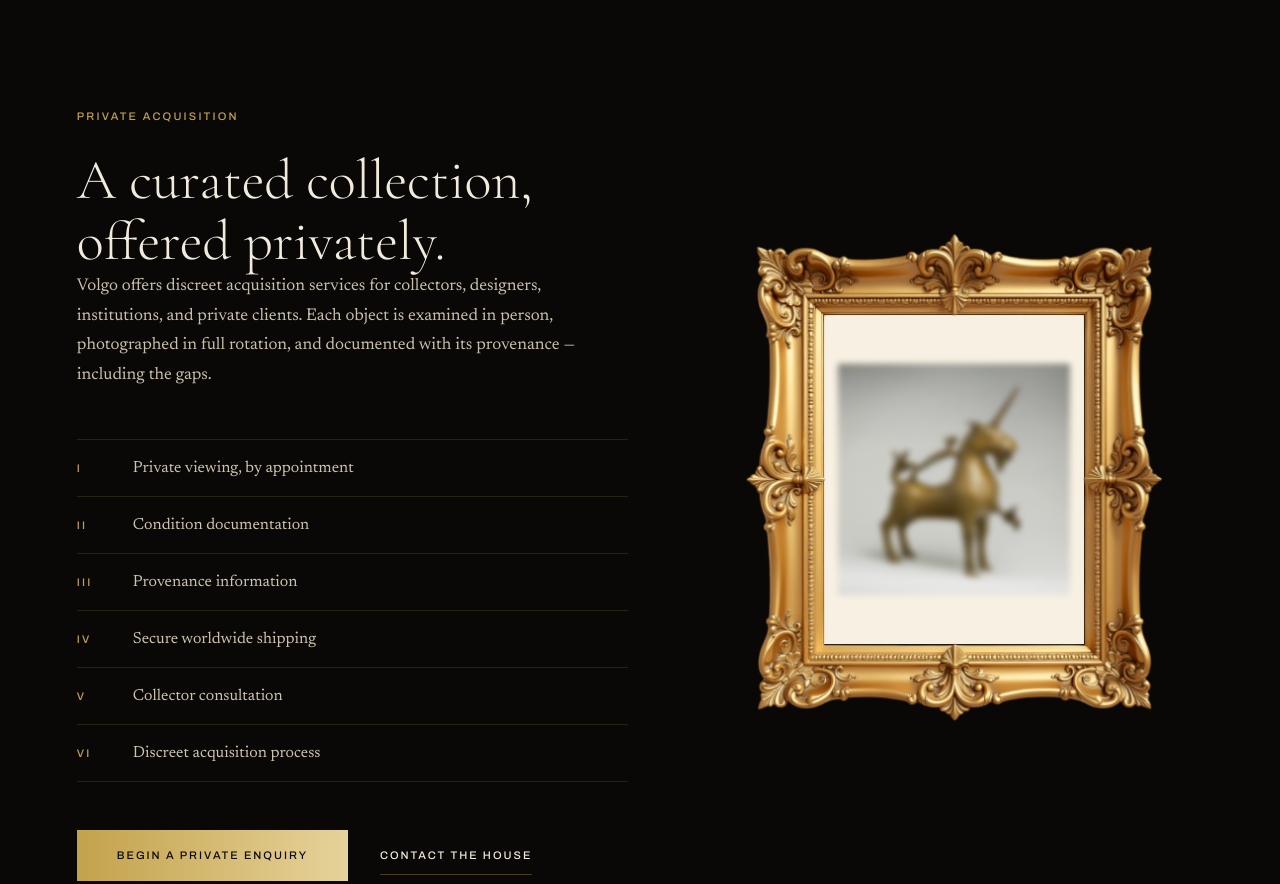
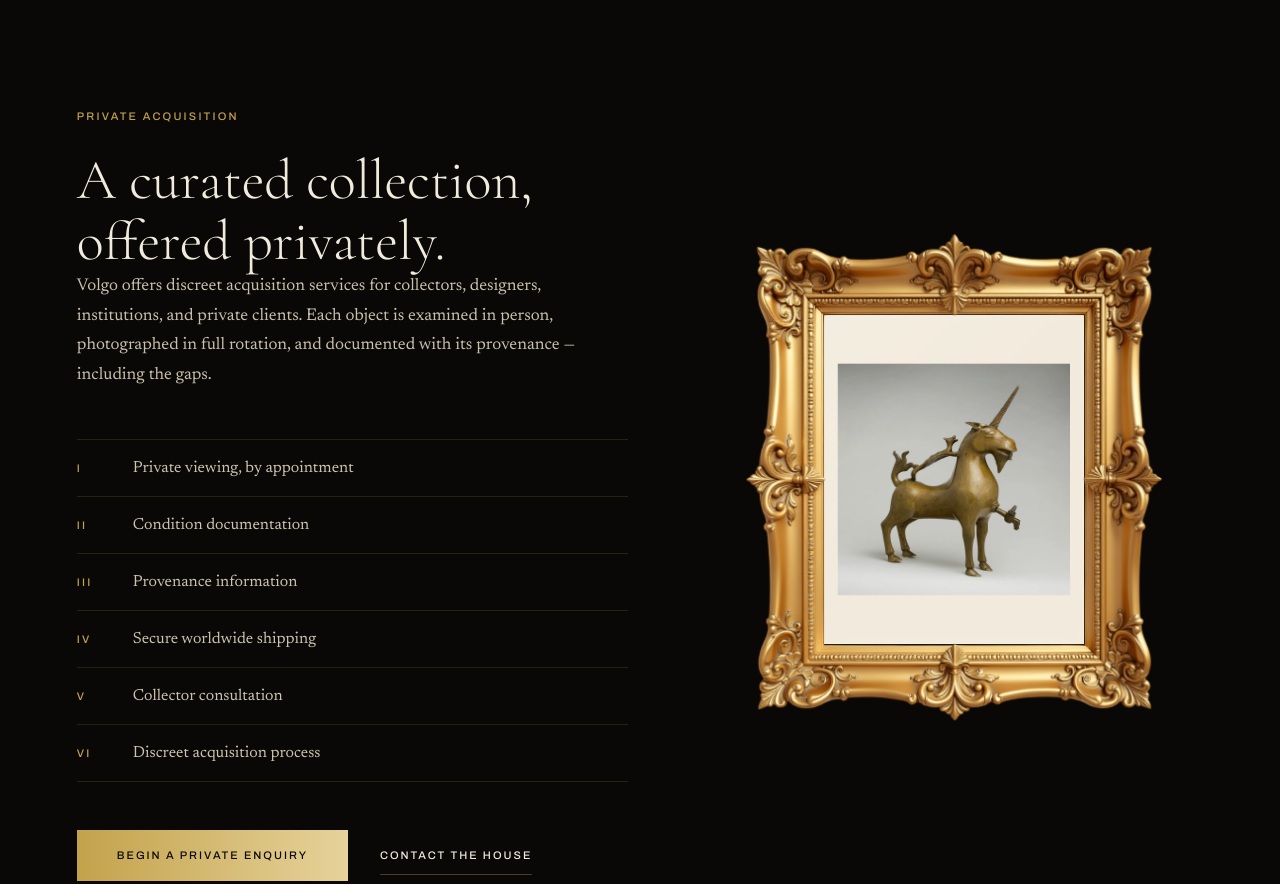
Before and after one commit to karthi3345/Antique, a Django app: page / in a window 1280 px wide. Shown: the part 520-1404 px from the top of the page. Run offline with Django 5.2, Linux system fonts and the light colour scheme; data that the repository does not hold is empty; some libraries are stand-ins or nearby versions.

Commit message:
Change frame glass from blur to a clear glare reflection so the image remains perfectly crisp

```diff
--- a/templates/collection/home.html
+++ b/templates/collection/home.html
@@ -165,7 +165,7 @@
                    alt="A medieval bronze aquamanile in the form of a unicorn — one of the house's reference objects"
                    loading="lazy" decoding="async" style="position:absolute; top:16.8%; bottom:15.8%; left:19%; right:19%; width:62%; height:67.4%; object-fit:cover;">
               <!-- glass effect -->
-              <div style="position:absolute; top:16.8%; bottom:15.8%; left:19%; right:19%; width:62%; height:67.4%; backdrop-filter: blur(3px) brightness(1.05) contrast(0.95); box-shadow: inset 0 0 15px rgba(255,255,255,0.08); border: 1px solid rgba(255,255,255,0.15); pointer-events:none;"></div>
+              <div style="position:absolute; top:16.8%; bottom:15.8%; left:19%; right:19%; width:62%; height:67.4%; background: linear-gradient(135deg, rgba(255,255,255,0.12) 0%, rgba(255,255,255,0.02) 30%, rgba(255,255,255,0) 60%); box-shadow: inset 0 0 15px rgba(255,255,255,0.08); border: 1px solid rgba(255,255,255,0.15); pointer-events:none;"></div>
               <!-- ornate frame overlay -->
               <img src="/static/img/ornate-frame-cropped.png" style="position:absolute; inset:0; width:100%; height:100%; object-fit:contain; pointer-events:none; z-index:2;" loading="lazy">
             </div>
@@ -355,7 +355,7 @@
               <img src="/static/img/objects/013/00.webp" alt="A Renaissance marble bust of Emperor Antoninus Pius in the house's viewing room"
                    loading="lazy" decoding="async" style="position:absolute; top:16.8%; bottom:15.8%; left:19%; right:19%; width:62%; height:67.4%; object-fit:cover;">
               <!-- glass effect -->
-              <div style="position:absolute; top:16.8%; bottom:15.8%; left:19%; right:19%; width:62%; height:67.4%; backdrop-filter: blur(3px) brightness(1.05) contrast(0.95); box-shadow: inset 0 0 15px rgba(255,255,255,0.08); border: 1px solid rgba(255,255,255,0.15); pointer-events:none;"></div>
+              <div style="position:absolute; top:16.8%; bottom:15.8%; left:19%; right:19%; width:62%; height:67.4%; background: linear-gradient(135deg, rgba(255,255,255,0.12) 0%, rgba(255,255,255,0.02) 30%, rgba(255,255,255,0) 60%); box-shadow: inset 0 0 15px rgba(255,255,255,0.08); border: 1px solid rgba(255,255,255,0.15); pointer-events:none;"></div>
               <!-- ornate frame overlay -->
               <img src="/static/img/ornate-frame-cropped.png" style="position:absolute; inset:0; width:100%; height:100%; object-fit:contain; pointer-events:none; z-index:2;" loading="lazy">
             </div>
```
